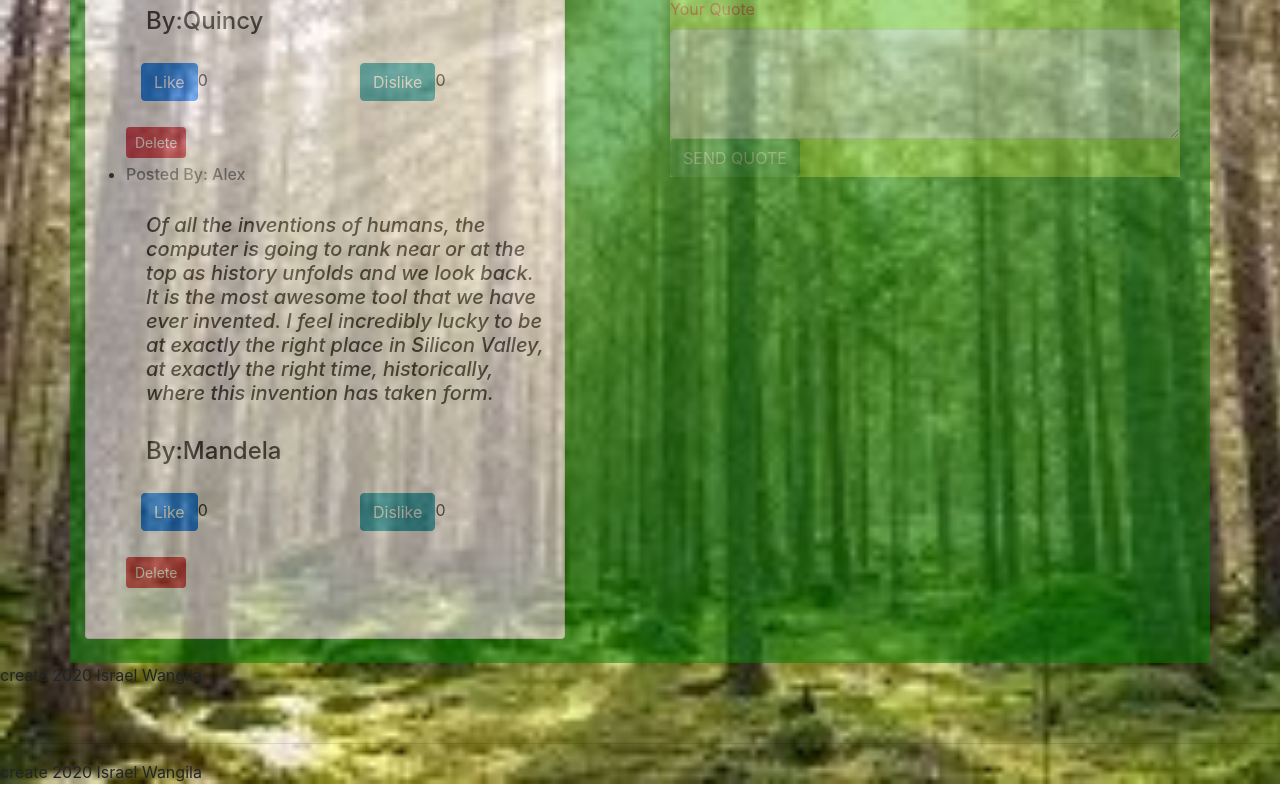
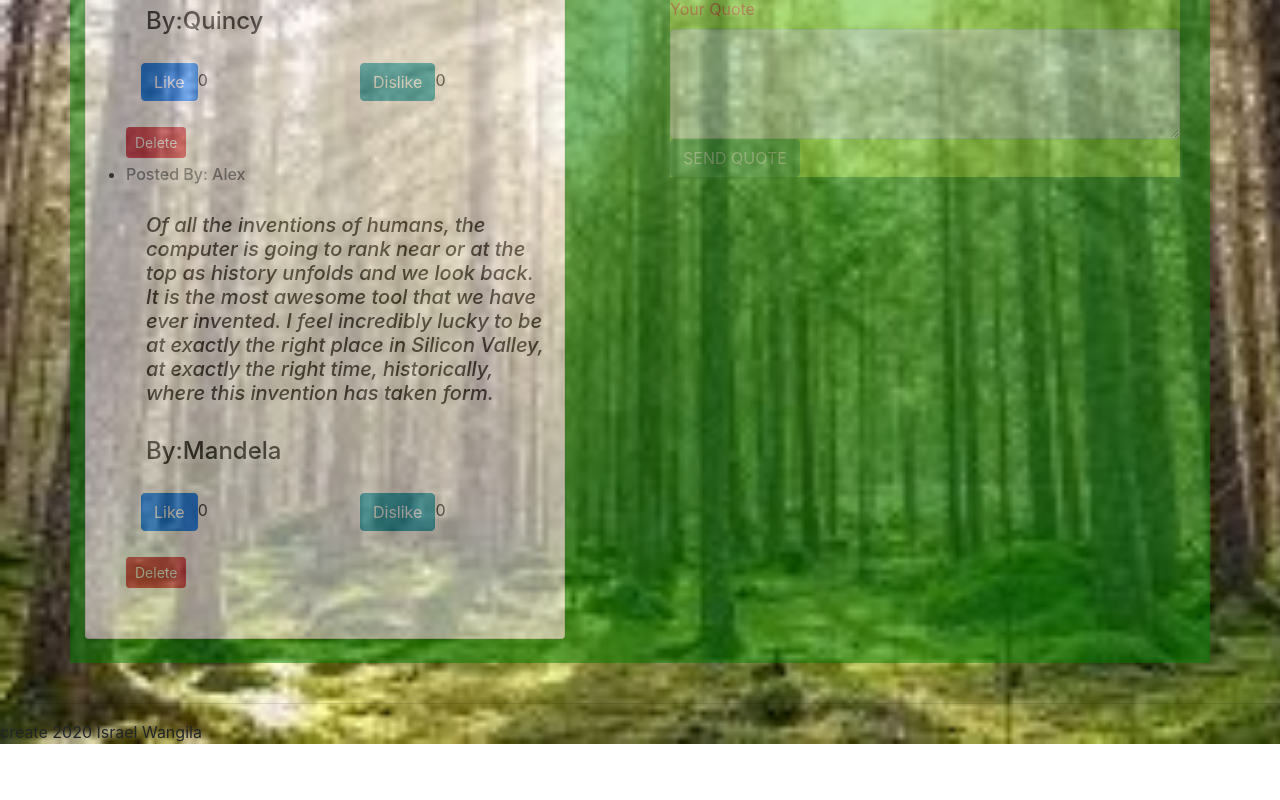
Before and after one commit to israelwangila/quote-app, an Angular app: page / in a window 1280 px wide. Shown: the part 318-1118 px from the top of the page. After the commit the page ends 1078 px from the top, so only its background shows below. Built offline with nearby package versions, Linux system fonts and the light colour scheme.

Commit message:
adding footer

```diff
--- a/src/app/quote/quote.component.html
+++ b/src/app/quote/quote.component.html
@@ -39,6 +39,3 @@
     </div>
 
   </div>
-  <footer>
-    <p>create 2020 Israel Wangila</p>
-  </footer>
```
